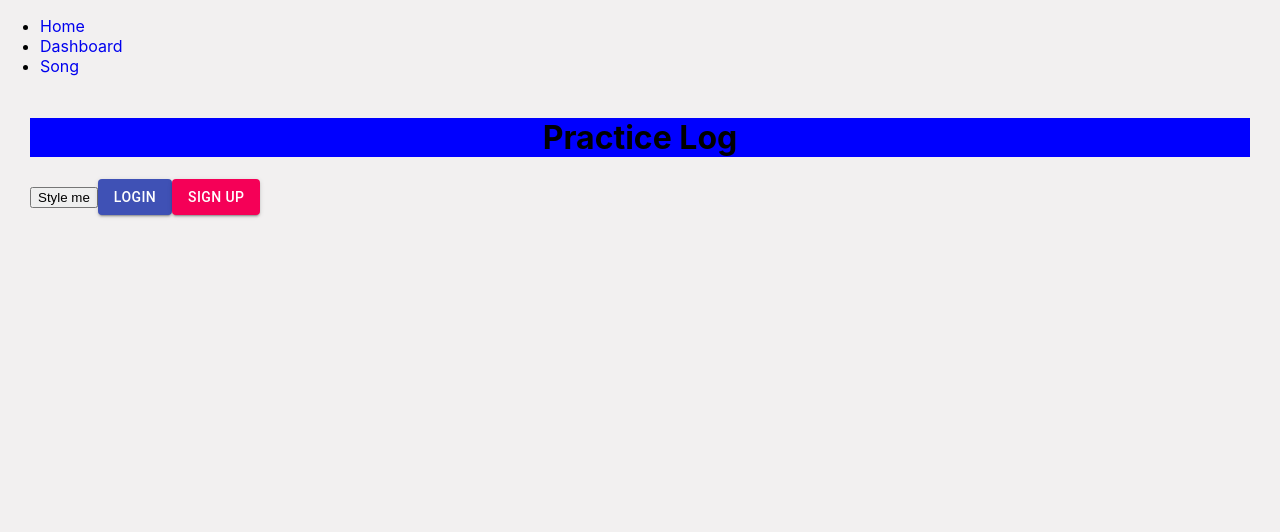
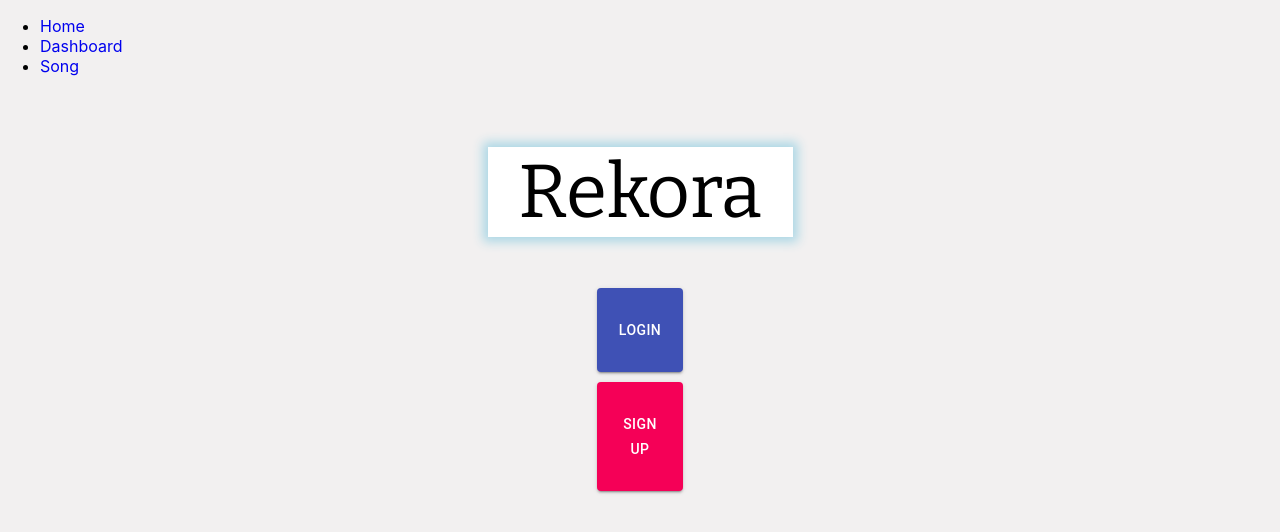
Before and after one commit to Sofia-Ortega/practice_log, a React (Create React App) app: page /login in a window 1280 px wide. Shown: the top 532 px of the page. Built offline with nearby package versions, Linux system fonts and the light colour scheme.

Commit message:
making the box shadow blue

```diff
--- a/src/App.js
+++ b/src/App.js
@@ -9,6 +9,11 @@ import {
 import Login from "./pages/Login/Login"
 import Dashboard from "./pages/Dashboard/Dashboard";
 import SongPage from "./pages/SongPage/SongPage";
+
+
+
+
+
 
 export default function App() {
   return (
--- a/src/pages/Login/Login.js
+++ b/src/pages/Login/Login.js
@@ -6,15 +6,37 @@ import Button from "@material-ui/core/Button"
 const useStyles = makeStyles((theme) => ({
   root: {
     padding: "5px 30px",
+    // backgroundColor: "#00CED1",
   },
   title: {
-    backgroundColor: "blue",
+    width: "25%",
+    height: "30%",
+    fontWeight: "5",
+    fontFamily: "bitter",
+    boxShadow: "0 0 10px 5px #add8e6",
+    fontSize: "75px",
+    textAlign: "center",
+
+
+    backgroundColor: "#FFF",
+    borderColor: "blue",
+
+
+
     display: "block",
     marginLeft: "auto",
     marginRight: "auto",
-    textAlign: "center"
+
   },
   buttons: {
+    textAlign: "center",
+    display: "block",
+    marginLeft: "auto",
+    marginRight: "auto",
+    paddingTop: "30px",
+    paddingBottom: "30px",
+    marginBottom: "10px",
+    width: "7%",
 
   }
 
@@ -27,15 +49,15 @@ export default function Login() {
   return (
     <div className={classes.root}>
       {/* HTML HERE*/}
-      <h1 className={classes.title}>Practice Log</h1>
+      <h1 className={classes.title}>Rekora</h1>
 
-      <button className={classes.buttons}>Style me</button>
+
 
       <Link to="/dashboard">
-        <Button variant="contained" color="primary">
+        <Button variant="contained" color="primary" className={classes.buttons}>
          Login
         </Button>
-        <Button variant="contained" color="secondary">
+        <Button variant="contained" color="secondary" className={classes.buttons}>
           Sign up
         </Button>
       </Link>
```
Also changed, not shown: src/components/Login/Login_II.css (added, +15 -0 lines), src/components/Login/Login_II.html (added, +23 -0 lines), src/components/Login/Login_II.js (added).
